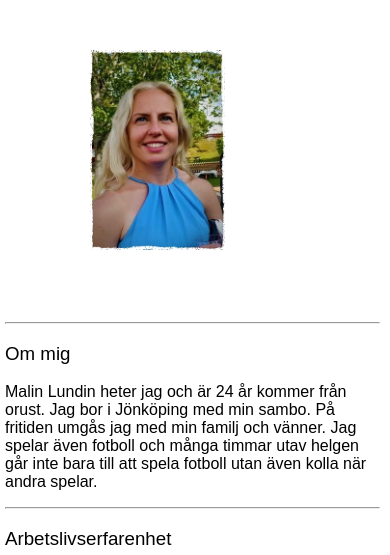
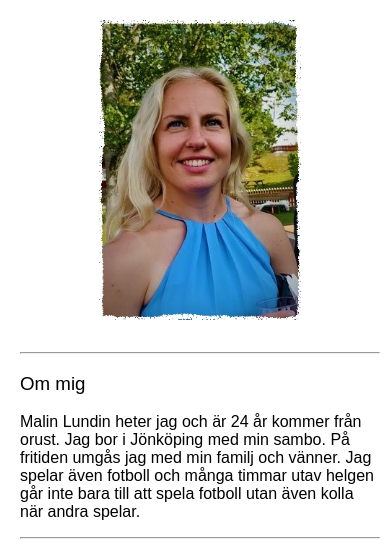
Before and after one commit to MalinLundin/MalinsCV, a plain HTML site: page index.html in a window 390 px wide. Shown: the part 278-833 px from the top of the page. Drawn offline with Linux system fonts and the light colour scheme.

Commit message:
kommentarer

```diff
--- a/style.css
+++ b/style.css
@@ -1,13 +1,14 @@
+/*Ställer in hela bodyn stil*/
 body {
   margin: 0;
   font-family: Arial, Helvetica, sans-serif;
   font-weight: lighter;
 }
-
+/*Ställer in hela h3 stil*/
 h3 {
 font-weight: lighter;
 }
-
+/*Gör menyn flexibel*/
 ul#first{
   display: flex;
   flex-direction: row;
@@ -16,13 +17,12 @@ ul#first{
   list-style-type: none;
 
 }
-
+/*Ändra utrymmet i ul*/
 ul li{
-   float: right;
    margin: 30px;
 }
 
-
+/*Bilden plan läggs in och ändrar utseende samt att den relativ*/
 .first-image {
   background-image: url('plan.jpg');
   background-color: #cccccc;
@@ -32,7 +32,7 @@ ul li{
   background-size: cover;
   position: relative;
 }
-
+/*Texten ovanför bilden plan.jpg, ändrar stil och placering*/
 .first-text {
   text-align: center;
   font-size: 40px;
@@ -42,34 +42,35 @@ ul li{
   transform: translate(-50%, -50%);
   color: white;
 }
-
+/*class för section 1 där presentation och bild finns. Gör dem flexibla för olika skärmar*/
 .content{
   display: flex;
   flex-direction: row;
+  margin-top: 70px;
+  margin-left: 8%;
+  margin-bottom: 70px;
 }
+/*class för divarna i .content. Ändarr utrymmet emellan dem*/
 .present{
-  margin: auto;
-  margin-top: 50px;
-  margin-bottom: 70px;
-
+  margin: 60px;
 }
-
+/*class för section 2 där kontaktuppgifter finns.Ändrar utseendet*/
 .contact{
   font-weight: lighter;
   text-align: center;
 }
-
+/*class för div med länk för att komam till sidans topp. Vart den ska ligga på sidans botten*/
 .back{
   float: right;
   padding-bottom: 50px;
   padding-right: 50px;
 }
-
+/*De som ändras när skämen storlek bli max 600. */
 @media screen and (max-width:600px){
-  .first-image{height: 200px;}
-  .content{flex-direction: column-reverse; margin-right: 10px;}
-  .present{margin-left: 5px;}
-  #me{height: 200px; margin-left: 85px;}
-  .present{margin-bottom: 10px;}
-  #no{display: none;}
+  .first-image{height: 200px;} /*Första bilden mindre*/
+  .content{flex-direction: column-reverse; justify-content: center; /*Ändrar conten så text och bild blir i en colum och centrerar samt utrymmet runt om ändras.*/
+           align-items: center; margin-left:10px; margin-top:10px; margin-bottom: 10px;}
+  .present{margin: 10px;} /*Ändra utrymme mellan text och bild i present divarna ´*/
+  #me{height: 300px;} /*Id på jag.jpg bild för ändar storlek*/
+  #no{display: none;} /*Id för att ta bort <br>*/
 }
```
